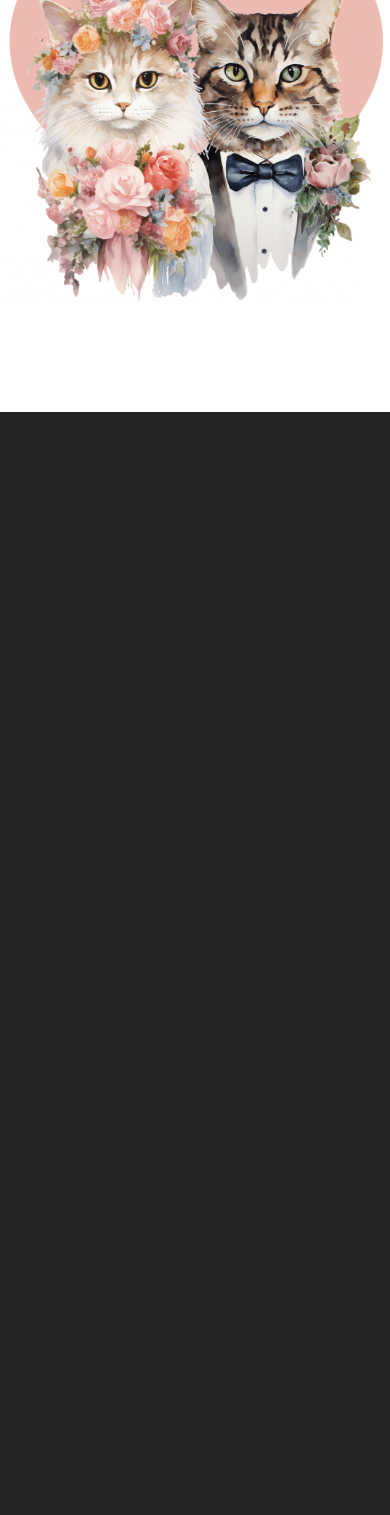
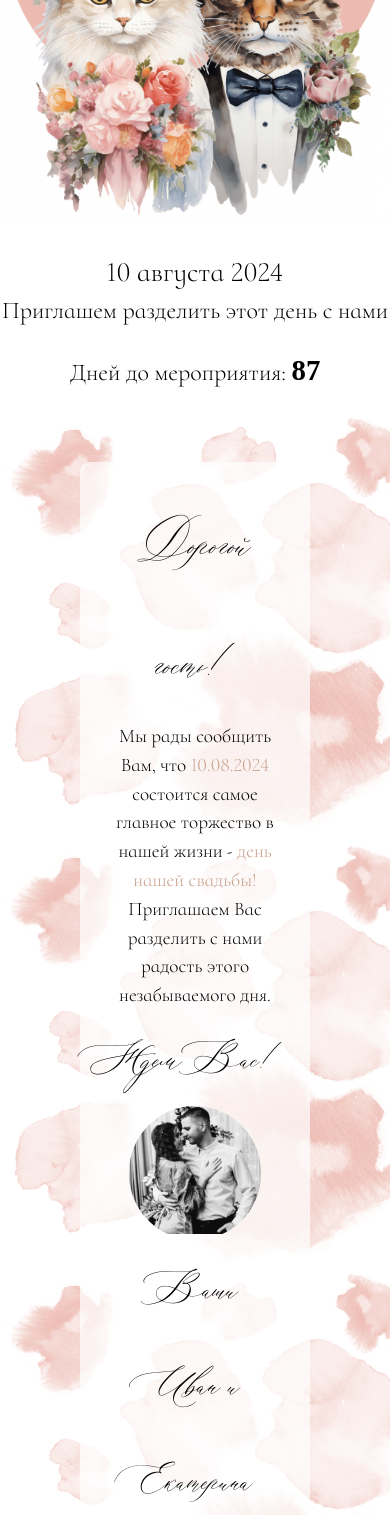
Before and after one commit to QwertykQwertov/myWedding, a Vue app: page / in a window 390 px wide. Shown: the part 432-1947 px from the top of the page. Before the commit the page ends 844 px from the top, so only its background shows below. Built offline with nearby package versions, Linux system fonts and the light colour scheme.

Commit message:
add dist

```diff
--- a/src/App.vue
+++ b/src/App.vue
@@ -1,13 +1,16 @@
 <script setup>
 import TheHeader from "./components/TheHeader.vue";
 import TheWelcome from "./components/TheWelcome.vue";
-// import TheHeader from './components/TheHeader.vue'
+import TheContent from './components/TheContent.vue'
+import TheMap from './components/TheMap.vue'
 </script>
 
 <template>
   <TheHeader />
   <main>
     <TheWelcome />
+    <TheContent />
+    <TheMap />
   </main>
 </template>
 
--- /dev/null
+++ b/src/components/Card.vue
@@ -0,0 +1,76 @@
+<template>
+  <div class="card-wrapper">
+    <h2>Дорогой гость!</h2>
+    <p>
+      Мы рады сообщить Вам, что <span>10.08.2024</span> состоится самое главное
+      торжество в нашей жизни - <span>день нашей свадьбы!</span> Приглашаем Вас
+      разделить с нами радость этого незабываемого дня.
+    </p>
+    <h3>Ждем Вас!</h3>
+    <div class="card-photo">
+      <img src="../assets/2e501a.jpg" alt="" />
+    </div>
+    <h3>Ваши <br />Иван и Екатерина</h3>
+  </div>
+</template>
+<style scoped>
+.card-wrapper {
+  width: 79%;
+  padding: 20px;
+  height: auto;
+  display: flex;
+  flex-direction: column;
+  justify-content: center;
+  align-items: center;
+  text-align: center;
+  max-width: 700px;
+  background-color: rgba(255, 255, 255, 0.7);
+  border-radius: 10px;
+}
+
+.card-photo {
+  width: 70%;
+  border-radius: 50%;
+  overflow: hidden;
+}
+
+img {
+  width: 100%;
+}
+
+h2 {
+  font-family: SaintAmour;
+  font-size: 8em;
+  margin: 0;
+}
+h3 {
+  font-family: SaintAmour;
+  font-size: 5em;
+  margin: 0;
+}
+p {
+  margin: 0;
+  font-family: Cormorant;
+  font-size: 1.5em;
+}
+span {
+  color: #c6a08b;
+}
+@media (max-width: 600px) {
+  h2 {
+  font-family: SaintAmour;
+  font-size: 5em;
+  margin: 0;
+}
+h3 {
+  font-family: SaintAmour;
+  font-size: 4em;
+  margin: 0;
+}
+p {
+  margin: 0;
+  font-family: Cormorant;
+  font-size: 1.2em;
+}
+}
+</style>
--- /dev/null
+++ b/src/components/TheContent.vue
@@ -0,0 +1,26 @@
+<script setup>
+import Card from "./Card.vue";
+</script>
+<template>
+  <div class="content-back-wrapper">
+    <div class="content-wrapper">
+      <Card />
+    </div>
+  </div>
+</template>
+<style scoped>
+.content-back-wrapper {
+  background-color: #fff;
+}
+
+.content-wrapper {
+  width: 100%;
+  min-height: 100vh;
+  padding: 50px;
+  background-image: url("../assets/pattern.png");
+  background-size: 428px;
+  display: flex;
+  justify-content: center;
+  align-items: center;
+}
+</style>
--- a/src/components/TheHeader.vue
+++ b/src/components/TheHeader.vue
@@ -5,7 +5,6 @@
 <style scoped>
 .header {
   height: 60px;
-  width: 100vw;
   background-color: rgb(245 234 228);
 }
 </style>
--- /dev/null
+++ b/src/components/TheMap.vue
@@ -0,0 +1,19 @@
+<script setup>
+const mapHeight = document.documentElement.clientWidth > 650 ? 700 : 450;
+</script>
+<template>
+  <div class="map-wrapper">
+    <iframe
+      src="https://yandex.ru/map-widget/v1/?um=constructor%3Aaf6b0eee04f0e9a6df91e2f21556cdb45de1456495da7ebe77b0889efd9f2006&amp;source=constructor"
+      width="100%"
+      :height="mapHeight"
+      frameborder="0"
+    ></iframe>
+  </div>
+</template>
+
+<style scoped>
+.map-wrapper {
+  padding: 20px 0;
+}
+</style>
--- /dev/null
+++ b/src/components/TheTimer.vue
@@ -0,0 +1,24 @@
+<script setup>
+const wedDay = new Date("2024-08-10");
+const today = new Date();
+
+const diffDays = Math.floor((wedDay - today) / (1000 * 60 * 60 * 24));
+</script>
+
+<template>
+  <div class="timer">
+    <h2>
+      Дней до мероприятия: <span>{{ diffDays }}</span>
+    </h2>
+  </div>
+</template>
+
+<style scoped>
+.timer {
+  font-family: Cormorant;
+}
+.timer span {
+  font-family: cursive;
+  font-size: 1.2em;
+}
+</style>
--- a/src/components/TheWelcome.vue
+++ b/src/components/TheWelcome.vue
@@ -1,9 +1,18 @@
+<script setup>
+import TheTimer from "./TheTimer.vue";
+</script>
+
 <template>
   <div class="welcome">
     <p class="textLine">Екатерина</p>
     <p class="text-middle"><span>_____</span> AND <span>_____</span></p>
     <p class="textLine" style="">Иван</p>
     <div class="element1"></div>
+    <div class="welcome-text">
+      <h3>10 августа 2024</h3>
+      <p>Приглашем разделить этот день с нами</p>
+    </div>
+    <TheTimer />
   </div>
 </template>
 
@@ -49,4 +58,14 @@ span {
   background-size: contain;
   top: 18.5%;
 }
+
+.welcome-text {
+  text-align: center;
+  font-family: Cormorant;
+  font-size: 1.5em;
+  margin-top: 10px;
+}
+h3 {
+  margin: 0;
+}
 </style>
--- a/src/style.css
+++ b/src/style.css
@@ -5,7 +5,7 @@
 
   color-scheme: light dark;
   /* color: rgba(255, 255, 255, 0.87); */
-  background-color: #242424;
+  /* background-color: #242424; */
 
   font-synthesis: none;
   text-rendering: optimizeLegibility;
```
Also changed, not shown: src/assets/pattern.png (added), 11 other files (tests, documents, lock files or other folders).
